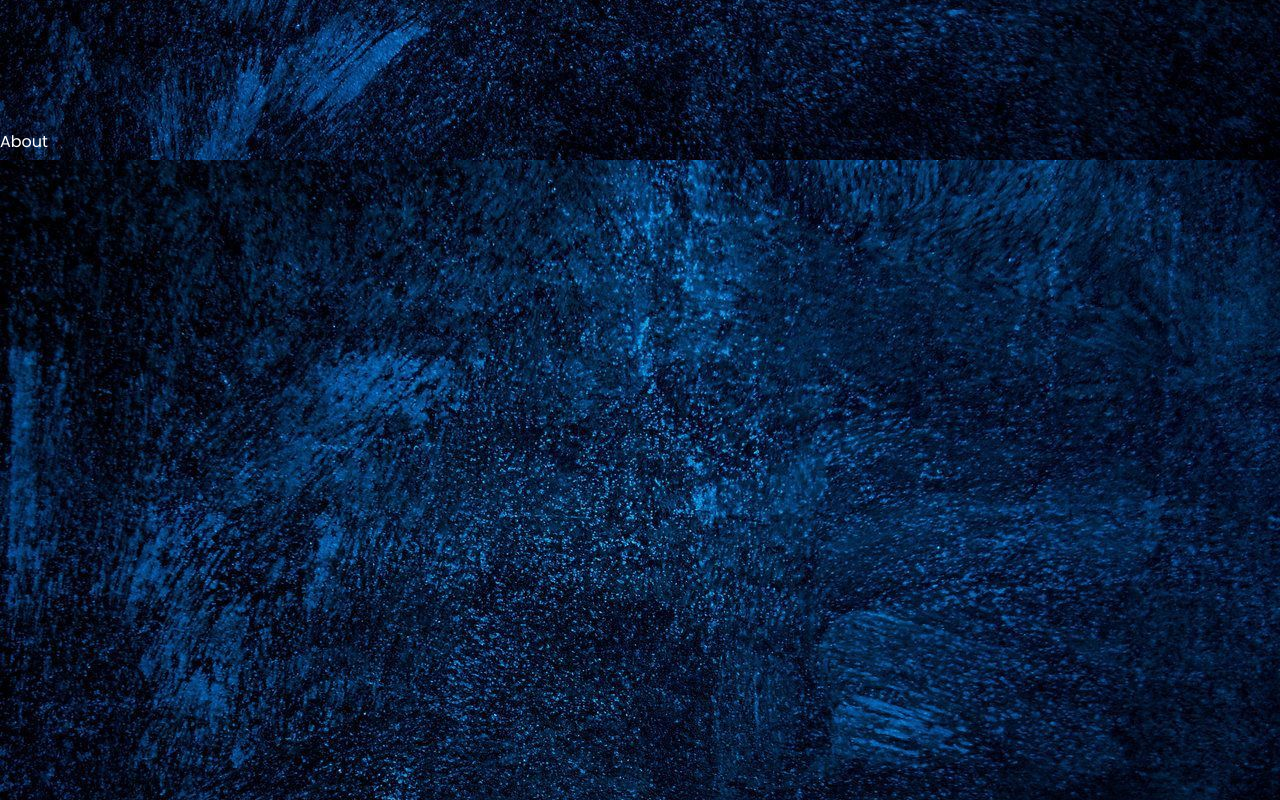
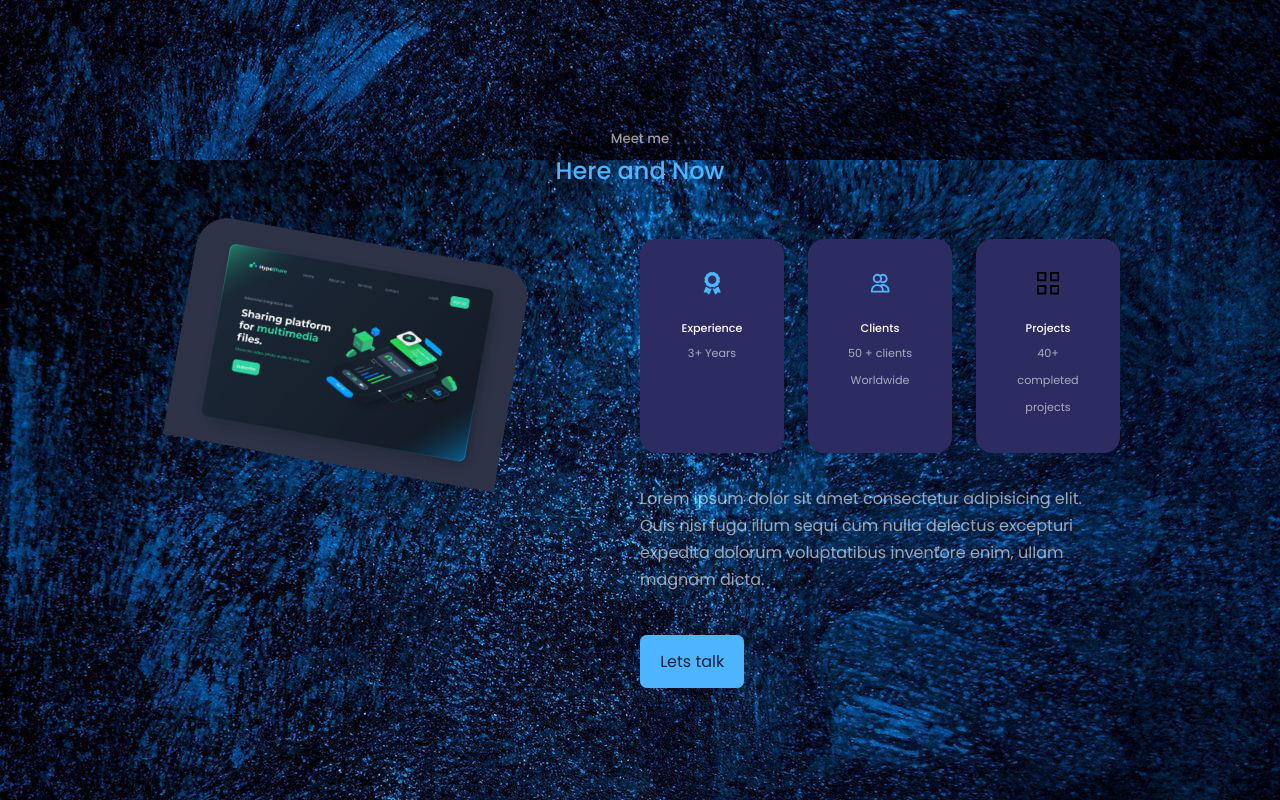
Before and after one commit to CodeMorecamp/personal_portfolio-1, a React (Create React App) app: page / in a window 1280 px wide. Shown: the part 800-1600 px from the top of the page. Built offline with nearby package versions, Linux system fonts and the light colour scheme.

Commit message:
About component styling and debugging

```diff
--- a/src/components/about/About.jsx
+++ b/src/components/about/About.jsx
@@ -1,10 +1,44 @@
 import React from 'react'
 import './about.css'
-
+import ME from '../../assets/image5.jpg'
+import {FaAward} from 'react-icons/fa'
+import {HiOutlineUsers} from 'react-icons/hi'
+import {GrProjects} from 'react-icons/gr'
 const About = () => {
   return (
     <section id='about'>
-      About
+      <h5>Meet me</h5>
+      <h2>Here and Now</h2>
+      <div className='container about__container'>
+        <div className="about__me-image">
+        <img src={ME} alt="about" />
+        </div>
+
+        <div className="about__content">
+          <div className="about__cards">
+            <article className="about__card">
+              < FaAward className='about__icon'/>
+              <h5>Experience</h5>
+              <small>3+ Years</small>
+            </article>
+            <article className="about__card">
+              < HiOutlineUsers className='about__icon'/>
+              <h5>Clients</h5>
+              <small>50 + clients Worldwide</small>
+            </article>
+            <article className="about__card">
+              < GrProjects className='about__icon'/>
+              <h5>Projects</h5>
+              <small>40+ completed projects</small>
+            </article>
+          </div>
+          <p>
+            Lorem ipsum dolor sit amet consectetur adipisicing elit. Quis nisi fuga illum sequi
+            cum nulla delectus excepturi expedita dolorum voluptatibus inventore enim, ullam magnam dicta.
+          </p>
+          <a href="#contact" className='btn btn-primary'>Lets talk</a>
+        </div>
+      </div>
     </section>
   )
 }
--- a/src/components/about/about.css
+++ b/src/components/about/about.css
@@ -0,0 +1,71 @@
+.about__container {
+    display: grid;
+    grid-template-columns: 35% 50%;
+    gap: 15%;
+}
+
+.about__me {
+    width: 100%;
+    aspect-ratio: 1/1;
+    border-radius: 2rem;
+    background: linear-gradient(
+        45deg,
+        transparent,
+        var(--color-primary),
+        transparent
+
+    );
+    display: grid;
+    place-items: center;
+}
+.about__me-image {
+    border-radius: 2rem;
+    overflow: hidden;
+    transform: rotate(10deg);
+    transition: var(--transition);
+
+}
+
+.about__me-image:hover {
+    transform: rotate(0);
+}
+
+.about__cards {
+    display: grid;
+    grid-template-columns: repeat(3, 1fr);
+    gap: 1.5rem;
+}
+
+.about__card {
+    background: var(--color-bg-variant);
+    border-radius: 1rem;
+    border: 1px solid transparent;
+    padding: 2rem;
+    text-align: center;
+    transition:var(--transition);
+}
+
+.about__card:hover {
+    background: transparent;
+    border-color: var(--color-primary-variant);
+    cursor: default;
+
+}
+
+.about__icon {
+    color: var(--color-primary);
+    font-size: 1.4rem;
+    margin-bottom: 1rem;
+}
+
+.about__card h5 {
+    font-size: 0.7rem;
+}
+.about__card small {
+    font-size: 0.7rem;
+    color: var(--color-light);
+}
+.about__content p {
+    margin: 2rem 0 2.6rem;
+    color: var(--color-light);
+}
--- a/src/components/footer/Footer.jsx
+++ b/src/components/footer/Footer.jsx
@@ -3,7 +3,9 @@ import './footer.css'
 
 const Footer = () => {
   return (
-    <div>Footer</div>
+  <section id='footer'>
+
+  </section>
   )
 }
 
--- a/src/components/header/header.css
+++ b/src/components/header/header.css
@@ -49,7 +49,9 @@ header {
     border-radius: 12rem 12rem 0 0;
     overflow: hidden;
     padding: 5rem 1.5rem 1.5rem 1.5rem;
-}/**** ===SCROLL DOWN===== *****/
+}
+
+/**** ===SCROLL DOWN===== *****/
 .scroll__down {
     position: absolute;
     right: -2.3rem;
```
